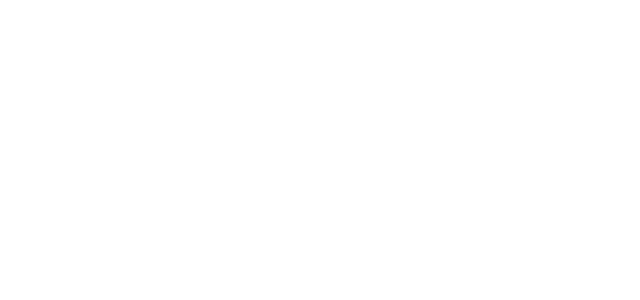
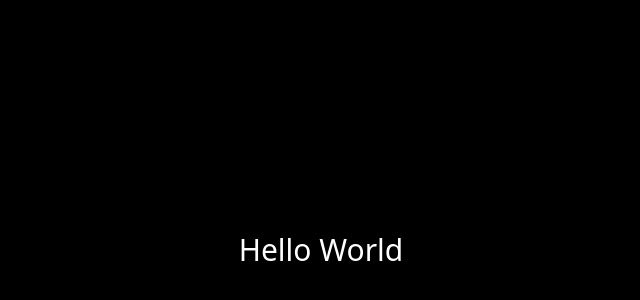
Before and after one commit to EdwinMunoz416/design-dojo, a Next.js app: page / in a window 1280 px wide. Shown: the part 150-450 px from the top of the page, without its empty margins (319-959 px from the left). Built offline with nearby package versions, Linux system fonts and the light colour scheme.

Commit message:
feat(homepage): center white 'Hello World' text in viewport

```diff
--- a/src/app/page.tsx
+++ b/src/app/page.tsx
@@ -1,7 +1,19 @@
-export default function Home() {
+// 1. Imports
+import React from "react";
+
+// 2. Types/Interfaces
+// No props or types needed for this simple component
+
+// 3. Component
+const Home: React.FC = () => {
   return (
-    <main className="min-h-screen">
-      {/* Your blank canvas - start building here */}
+    <main className="min-h-screen flex items-center justify-center bg-black">
+      <h1 className="text-white text-3xl" tabIndex={0} aria-label="Hello World">
+        Hello World
+      </h1>
     </main>
   );
-}
+};
+
+// 4. Export
+export default Home;
```
